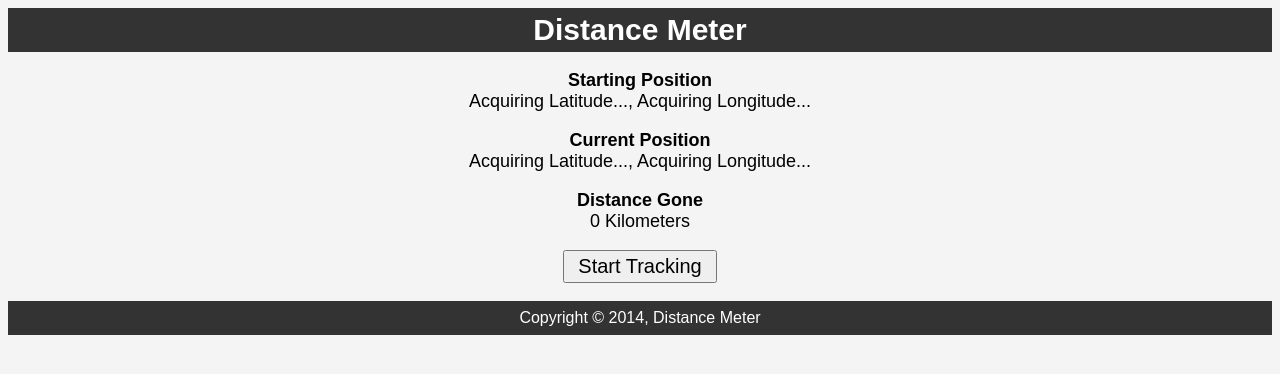
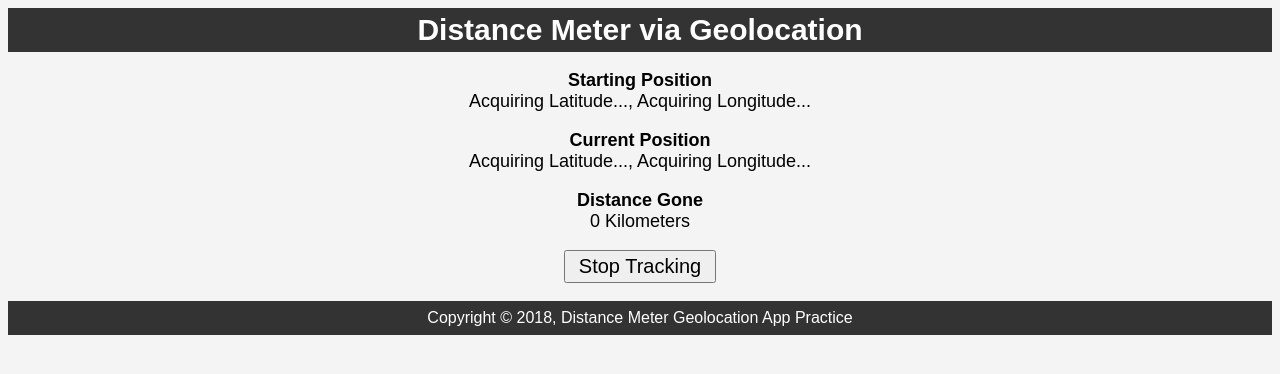
Before and after one commit to alexsjcho/geolocation-app, a plain HTML site: page index.html in a window 1280 px wide. Both pictures are taken after a click on the button "Start Tracking". Drawn offline with Linux system fonts and the light colour scheme.

Commit message:
finished HTML and light styling

```diff
--- a/index.html
+++ b/index.html
@@ -1,4 +1,6 @@
-<!-- GitHub Push:
+<!--
+GitHub Push:
+
 git remote add origin https://github.com/alexsjcho/geolocation-app.git
 git push -u origin master
 
@@ -22,7 +24,7 @@ git push -u origin master
 <body>
 	<div id="container">
 		<header>
-			<h1>Distance Meter</h1>
+			<h1>Distance Meter via Geolocation</h1>
 		</header>
 		<p>
 			<strong>Starting Position</strong>
@@ -46,7 +48,7 @@ git push -u origin master
 			<button id="stopBtn" onclick="stopTracking()">Stop Tracking</button>
 		</p>
 		<footer>
-			<span>Copyright &copy; 2014, Distance Meter</span>
+			<span>Copyright &copy; 2018, Distance Meter Geolocation App Practice</span>
 		</footer>
 	</div>
 	<script src="script.js"></script>
--- a/script.js
+++ b/script.js
@@ -0,0 +1,25 @@
+var startPos;
+var watchId;
+
+function startTracking(){
+	if(navigator.geolocation){
+		document.getElementById('startBtn').style.display = 'none';
+		document.getElementById('stopBtn').style.display = 'inline';
+		//Get Position
+		navigator.geolocation.getCurrentPosition(showPosition, showError);
+		//Watch Position
+		//watchId = navigator.geolocation.watchPosition(showPositionUpdate,showError);
+	} else {
+		alert('Geolocation is not supported by your browser');
+	}
+}
+
+function showPosition(position){
+	startPos = position;
+	document.getElementById('startLat').innerHTML = startPos.coords.latitude;
+	document.getElementById('startLon').innerHTML = startPos.coords.longitude;
+}
+
+function showError(error){
+
+}
```
